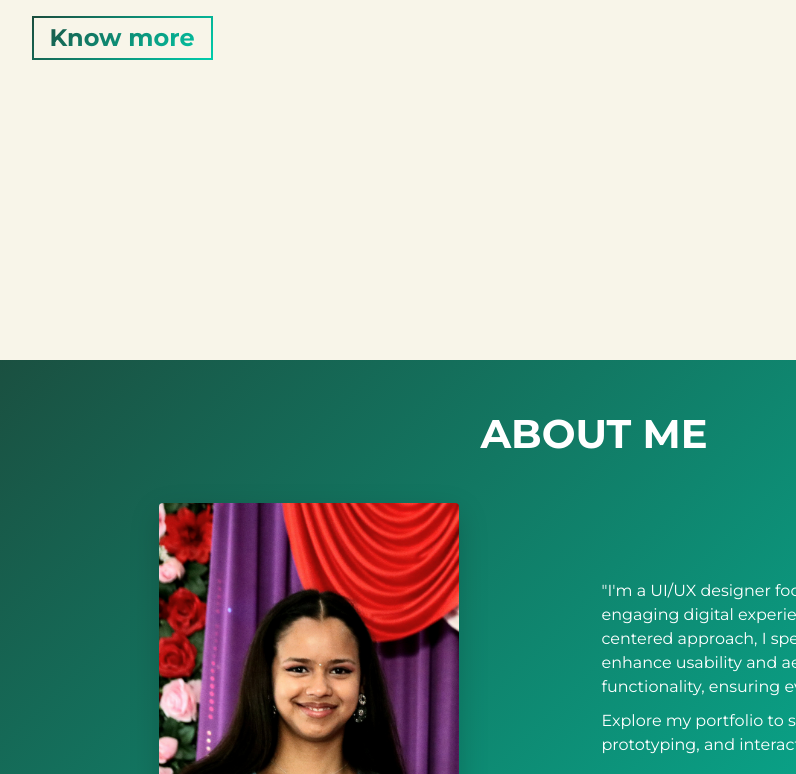
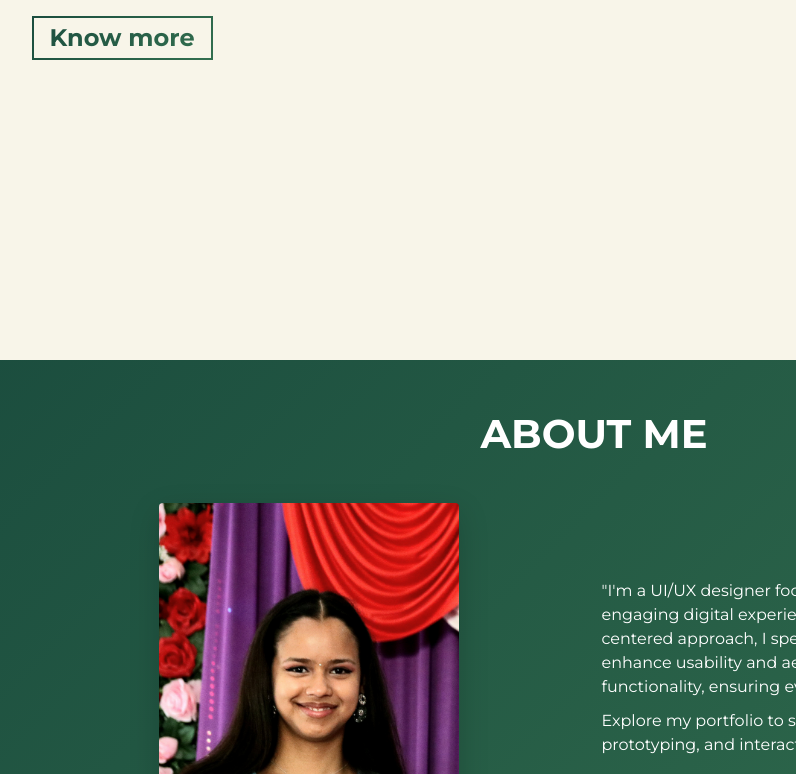
Before and after one commit to sijalkarki31/Portfolio, a website built with Parcel: page src/index.html in a window 1280 px wide. Shown: the part 440-1214 px from the top of the page, without its empty margins (46-842 px from the left). Built offline with nearby package versions, Linux system fonts and the light colour scheme.

Commit message:
Update _variables.scss

```diff
--- a/src/sass/abstracts/_variables.scss
+++ b/src/sass/abstracts/_variables.scss
@@ -1,6 +1,6 @@
 // COLORS
 $primary-color: #1B4D3E;
-$secondary-color: #00cdac;
+$secondary-color: #336f4f;
 
 $white-color: #fff;
 
```
